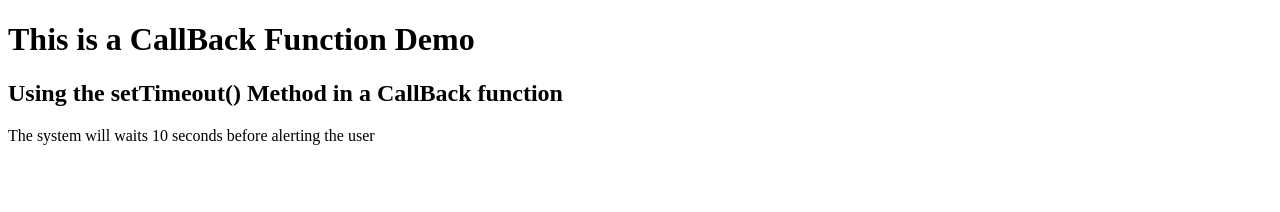
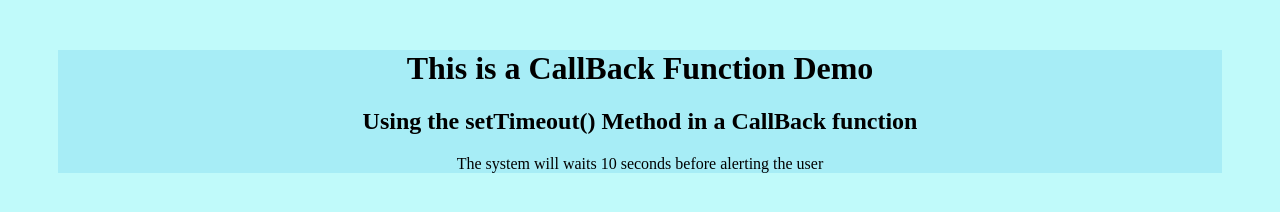
Before and after one commit to akarafi2/CallBacks, a plain HTML site: page index.html in a window 1280 px wide. Drawn offline with Linux system fonts and the light colour scheme; files whose address does not match are found by name.

Commit message:
Added stylesheet to the main page

```diff
--- a/index.html
+++ b/index.html
@@ -4,7 +4,7 @@
   <meta charset="UTF-8">
   <meta http-equiv="X-UA-Compatible" content="IE=edge">
   <meta name="viewport" content="width=device-width, initial-scale=1.0">
-  <link rel="stylesheet" href="stylesheet.css">
+  <link rel="stylesheet" href="styles.css">
   <title>CallBack Functions</title>
 </head>
 <body>
--- /dev/null
+++ b/styles.css
@@ -0,0 +1,14 @@
+body{
+    background-color: rgb(192, 250, 250);
+    text-align: center;
+  }
+
+  div {
+    background: rgba(165, 237, 247, 0.9);
+    margin: 50px 50px;
+  }
+
+  #Alert{
+    background-color:rgb(238, 218, 104);
+
+  }
```
